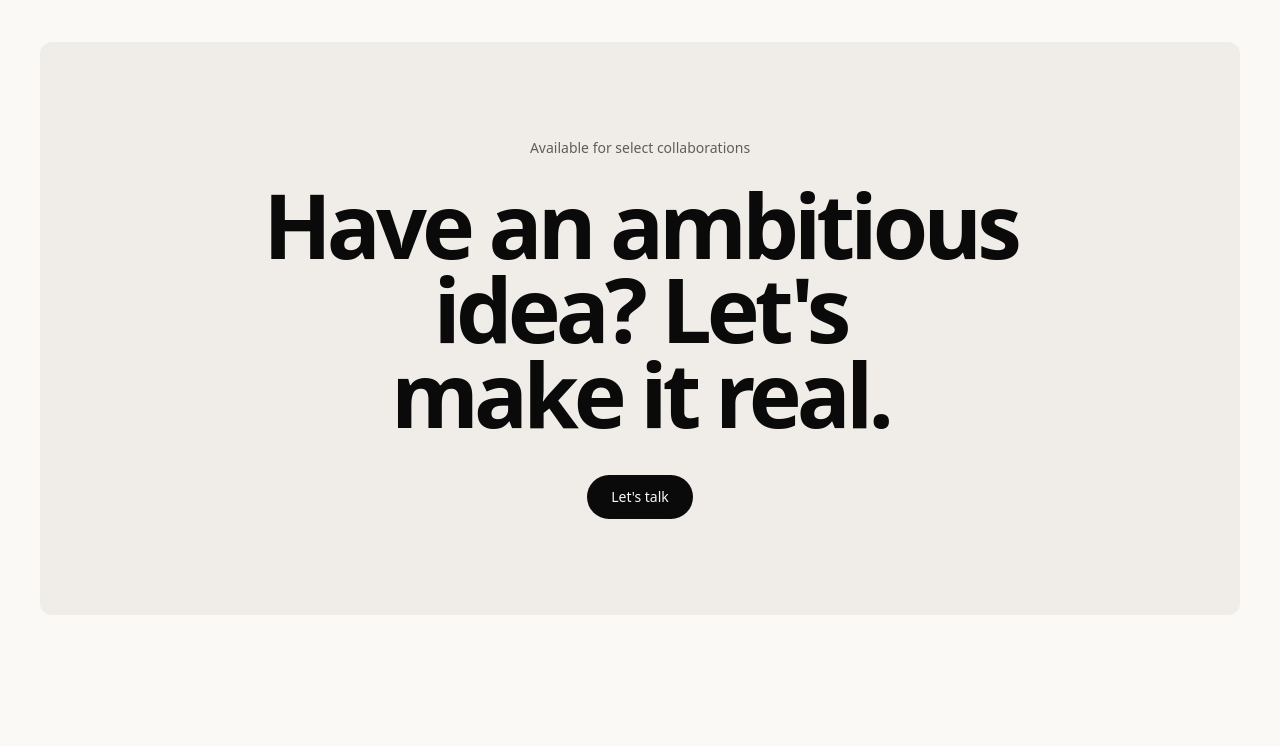
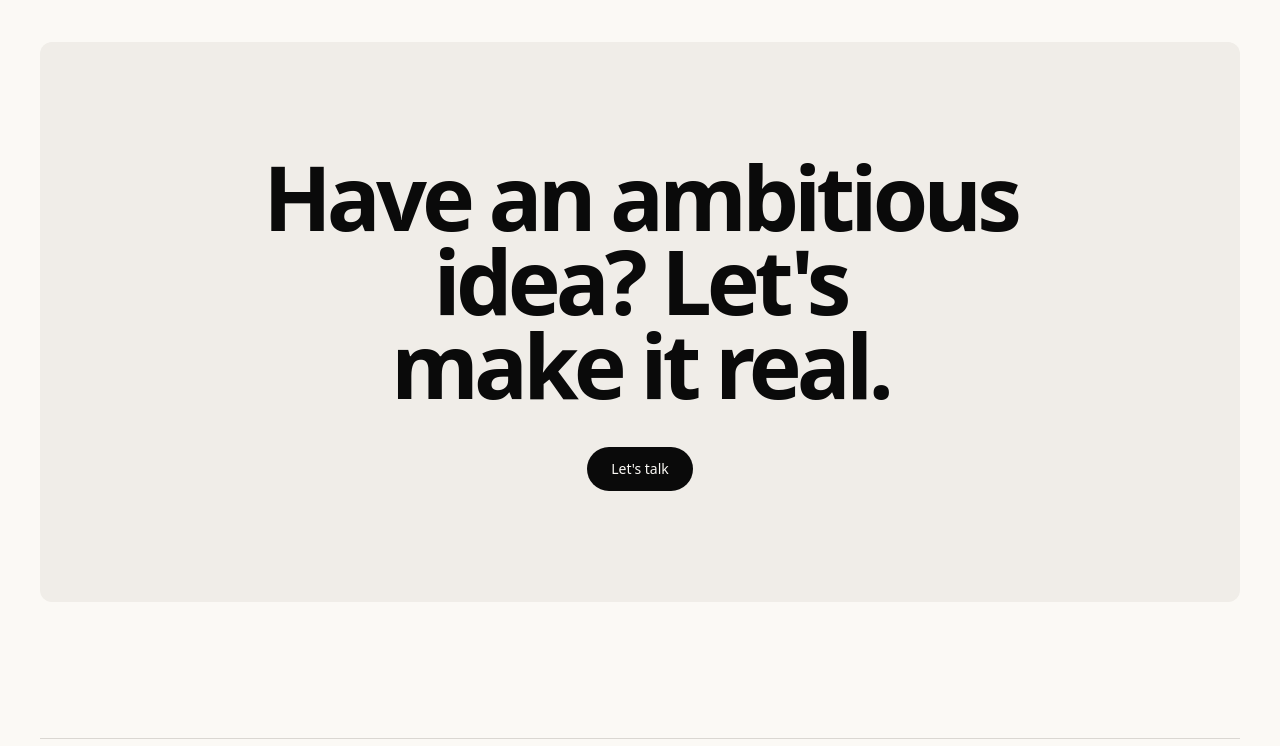
Before and after one commit to rainfall-mark/msdo-site, an Astro site: page / in a window 1280 px wide. Shown: the part 7580-8326 px from the top of the page. Built offline with nearby package versions, Linux system fonts and the light colour scheme; Astro itself is replaced by a stand-in of ours; a web font is replaced by a local one.

Commit message:
auto: src/components/sections/contact-cta-section.tsx

```diff
--- a/src/components/sections/contact-cta-section.tsx
+++ b/src/components/sections/contact-cta-section.tsx
@@ -16,7 +16,6 @@
   return (
     <section className="contact bg-ploy-background-primary px-5 py-10 sm:px-8 lg:px-10">
       <Reveal className="contact__inner mx-auto flex min-h-[70vh] max-w-[92rem] flex-col items-center justify-center rounded-xl bg-ploy-background-secondary px-6 py-24 text-center sm:px-10">
-        <p className="contact__eyebrow mb-6 text-sm text-ploy-text-secondary">Available for select collaborations</p>
         <h2 className="contact__title max-w-[15ch] font-heading text-[clamp(3rem,7vw,7rem)] font-semibold leading-[0.94] tracking-[-0.055em] text-balance text-ploy-text-primary">{heading}</h2>
         <a href={href} className="contact__cta mt-10 inline-flex min-h-11 items-center rounded-full bg-ploy-button-primary-background px-6 text-sm font-medium text-ploy-button-primary-text transition-transform duration-300 hover:scale-[1.03]">{ctaLabel}</a>
       </Reveal>
```
